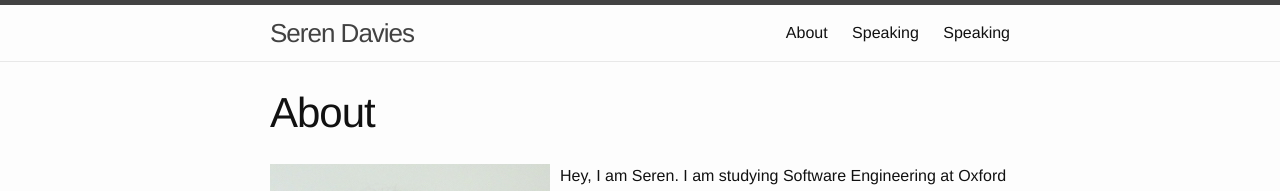
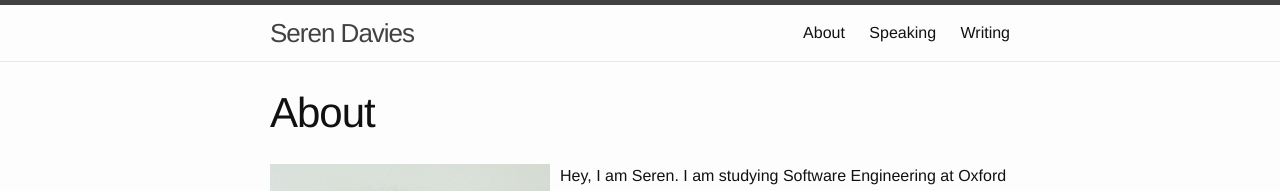
Before and after one commit to ninjanails/ninjanails.github.io, a Jekyll site: the page built from about.md, in a window 1280 px wide. Shown: the top 191 px of the page. Built offline with Jekyll 4.4.1, drawn with Linux system fonts in a browser that asks for light colours.

Commit message:
change writing page title to writing

```diff
--- a/writing.md
+++ b/writing.md
@@ -1,9 +1,9 @@
 ---
 layout: page
-title: Speaking
+title: Writing
 permalink: /writing/
 ---
 
-**Icon Fonts** <br>
+**Web Standards <br> Icon Fonts** <br>
 Net Magazine <br>
 November 2015 Issue 273
```
